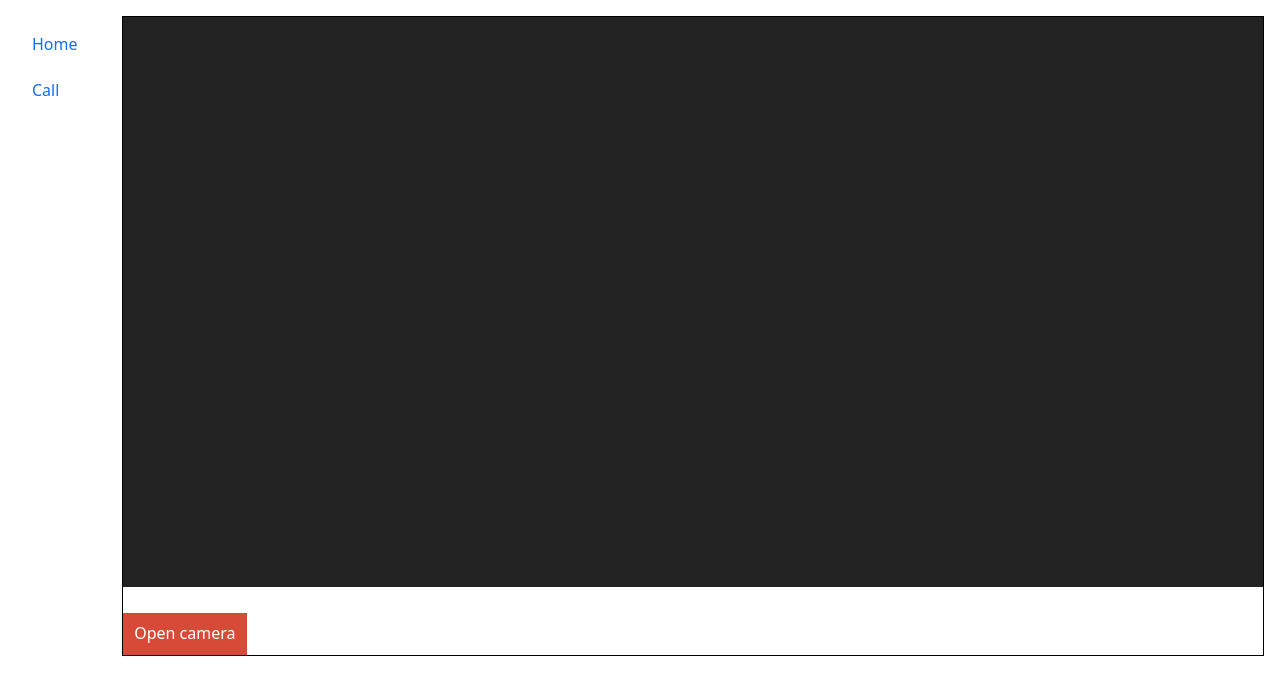
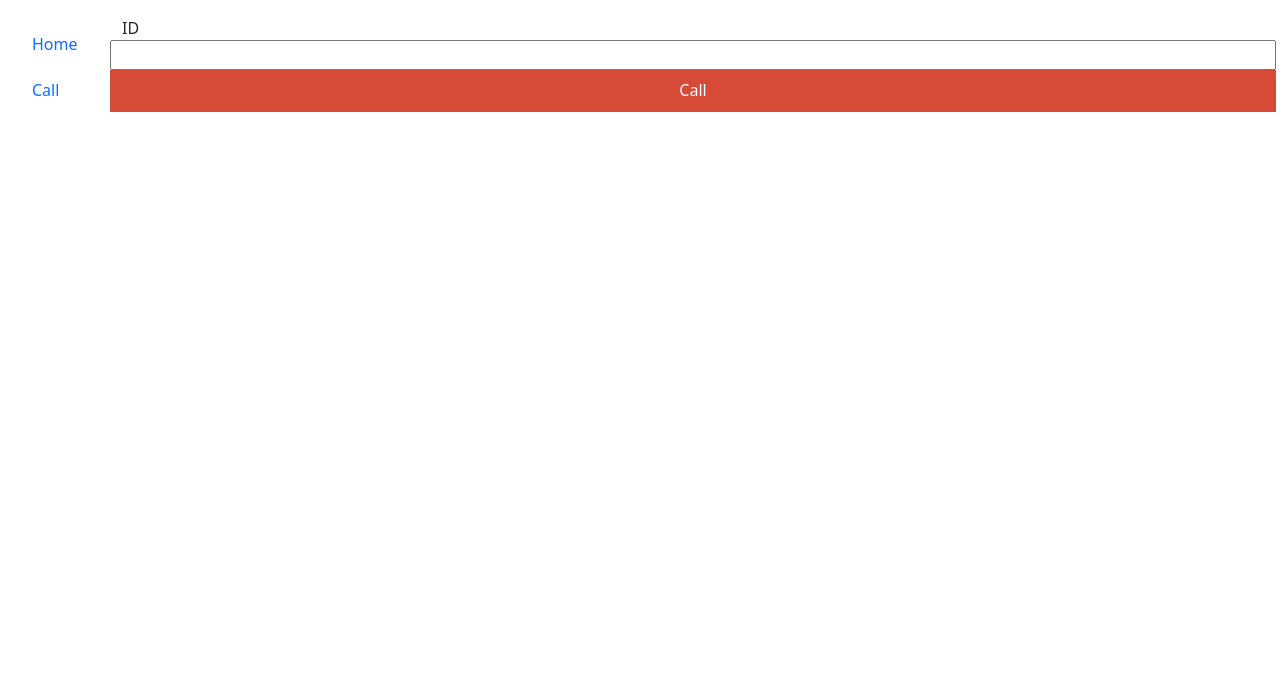
Before and after one commit to chemxy/webmeeting, a React (Create React App) app in the folder frontend/: page /call in a window 1280 px wide. Shown: the top 694 px of the page. Built offline with nearby package versions, Linux system fonts and the light colour scheme.

Commit message:
add video call function

```diff
--- a/frontend/src/components/Navbar.js
+++ b/frontend/src/components/Navbar.js
@@ -10,7 +10,7 @@ export default function Navbar() {
                         <Link to="/" className="text-capitalize nav-link">home</Link>
                     </li>
                     <li className="nav-item">
-                        <Link to="/" className="text-capitalize nav-link">call</Link>
+                        <Link to="/call" className="text-capitalize nav-link">call</Link>
                     </li>
                 </ul>
             </nav>
--- a/frontend/src/pages/DirectCallPage.js
+++ b/frontend/src/pages/DirectCallPage.js
@@ -1,9 +1,12 @@
-import {useRef} from "react";
+import {useRef, useState} from "react";
 import './css/DirectCallPage.css';
+import {useNavigate} from "react-router-dom";
 
 export default function DirectCallPage() {
 
     const videoRef = useRef(null);
+    const [isNewCall, setNewCall] = useState(true);
+    const navigate = useNavigate();
 
     // Put variables in global scope to make them available to the browser console.
     const constraints = window.constraints = {
@@ -52,6 +55,29 @@ export default function DirectCallPage() {
         }
     }
 
+    function makeNewCall() {
+        console.log("making a new call");
+        setNewCall(false);
+    }
+
+    function hangUpCall() {
+        console.log("hanging up a call");
+        setNewCall(true);
+    }
+
+    if (isNewCall) {
+        return (
+            <div className="col">
+                <div className="row">
+                    <label htmlFor="">ID</label>
+                    <input type="text"/>
+                </div>
+                <div className="row">
+                    <button onClick={makeNewCall} className="text-capitalize">call</button>
+                </div>
+            </div>
+        );
+    } else {
         return (
             <div>
                 <div className="camera-wrapper">
@@ -60,6 +86,11 @@ export default function DirectCallPage() {
 
                     <div id="errorMsg"></div>
                 </div>
+                <div>
+                    <button onClick={hangUpCall} className="text-capitalize">end call</button>
+                </div>
             </div>
         );
     }
+
+}
--- a/frontend/src/pages/Hompage.js
+++ b/frontend/src/pages/Hompage.js
@@ -5,7 +5,7 @@ export default function HomePage() {
     return (
         <>
             <div className="row">
-                <Link to="/new-call"><button>Make a new call</button></Link>
+                <Link to="/call"><button>Make a new call</button></Link>
             </div>
         </>
     );
```
Lines whose indentation alone changed are shown as unchanged.
